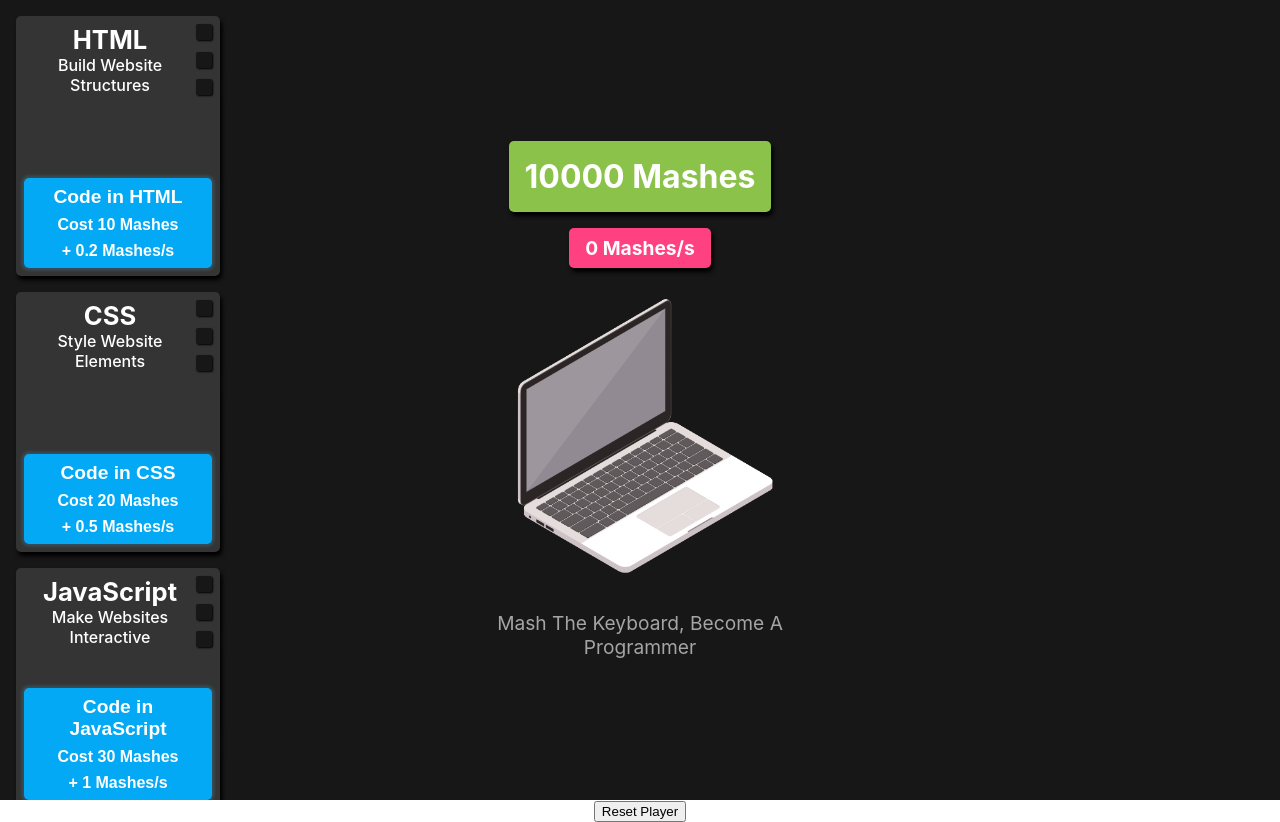
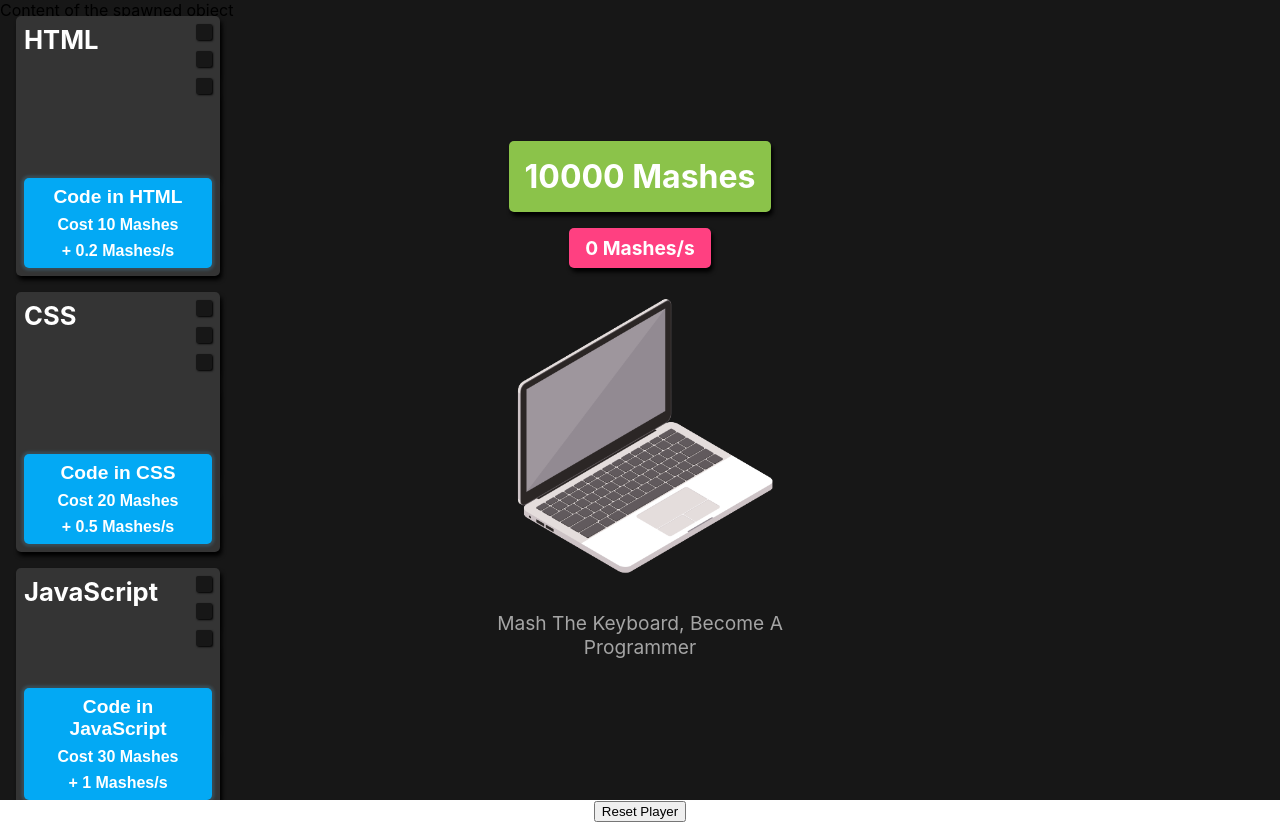
Before and after one commit to AntonErikssonCode/keyboard-masher, a React (Create React App) app: page / in a window 1280 px wide. Built offline with nearby package versions, Linux system fonts and the light colour scheme.

Commit message:
Starting to build masher

```diff
--- a/src/App.tsx
+++ b/src/App.tsx
@@ -17,15 +17,17 @@ function App() {
         name: "HTML",
         number: 0,
         perks: 0,
-        bought: true,
+        bought: false,
         perksOwned: [{ owned: false }, { owned: false }, { owned: false }],
+        mutiplier: 1,
       },
       {
         name: "CSS",
         number: 0,
         perks: 0,
-        bought: true,
+        bought: false,
         perksOwned: [{ owned: false }, { owned: false }, { owned: false }],
+        mutiplier: 1,
       },
       {
         name: "JavaScript",
@@ -33,6 +35,7 @@ function App() {
         perks: 0,
         bought: false,
         perksOwned: [{ owned: false }, { owned: false }, { owned: false }],
+        mutiplier: 1,
       },
       {
         name: "Python",
@@ -40,6 +43,7 @@ function App() {
         perks: 0,
         bought: false,
         perksOwned: [{ owned: false }, { owned: false }, { owned: false }],
+        mutiplier: 1,
       },
       {
         name: "Java",
@@ -47,6 +51,7 @@ function App() {
         perks: 0,
         bought: false,
         perksOwned: [{ owned: false }, { owned: false }, { owned: false }],
+        mutiplier: 1,
       },
     ],
   };
@@ -82,6 +87,7 @@ function App() {
       const jsonString = JSON.stringify(playerInfo);
       Cookies.set("playerInfo", jsonString, { expires: expirationTimeInDays });
       console.dir("Set Cookie");
+      console.dir(playerInfo);
     }
   }, [playerInfoLoaded, playerInfo]);
 
@@ -93,6 +99,7 @@ function App() {
         mashPerSec: calculateMashPerSec(),
       };
       setPlayerInfo(updatedPlayerInfo);
+
     }
   }, [playerInfo.upgradesOwned]);
 
@@ -126,11 +133,15 @@ function App() {
     let mashPerSec = 0;
 
     upgradesOwned.forEach((upgrade) => {
+      console.dir(upgrade)
       const upgradeData = upgradesConfig.find(
         (config) => config.name === upgrade.name
       );
       if (upgradeData) {
-        mashPerSec += upgradeData.mashPerSec * upgrade.number;
+        const upgradeModifer = upgrade.mutiplier * upgrade.number;
+
+        mashPerSec +=
+          upgradeData.mashPerSec * upgradeModifer ;
       }
     });
     return mashPerSec;
--- a/src/components/mashSection/Masher.css
+++ b/src/components/mashSection/Masher.css
@@ -47,3 +47,7 @@
   color: #a5a5a5;
   font-size: 1.2rem;
 }
+
+.spawned-object{
+  position: absolute;
+}
--- a/src/components/mashSection/Masher.tsx
+++ b/src/components/mashSection/Masher.tsx
@@ -10,7 +10,8 @@ interface MasherProps {
 function Masher(props: MasherProps) {
   const laptop = require("../../assets/laptopClean.png");
   const [isPressed, setIsPressed] = useState(false);
-
+  const [spawnedObject, setSpawnedObject] = useState({ x: 0, y: 0 });
+  const fistIMG = require("../../assets/fist.png")
   function handleMouseDown() {
     setIsPressed(true);
   }
@@ -19,8 +20,10 @@ function Masher(props: MasherProps) {
     setIsPressed(false);
   }
 
-  function handleMash() {
+  function handleMash( event: React.MouseEvent) {
     props.handleMashClick();
+    const { clientX, clientY } = event;
+    setSpawnedObject({ x: clientX, y: clientY });
   }
 
   return (
@@ -30,15 +33,30 @@ function Masher(props: MasherProps) {
       onMouseUp={handleMouseUp}
       onClick={handleMash}
     >
-      <div className="currentMashes crazy-box-shadow default-border">{showTwoDecimals(props.currentMashes)+ " Mashes"}</div>
-      <div className="mashPerSec crazy-box-shadow default-border">{showTwoDecimals(props.mashPerSec) + " Mashes/s"}</div>
+       {spawnedObject && (
+        <div
+          className="spawned-object"
+          style={{ left: spawnedObject.x, top: spawnedObject.y }}
+        >
+          Content of the spawned object
+        </div>
+      )}
 
-      <div className={`laptop-container ${isPressed ? "pressed" : ""}`} >
+
+      <div className="currentMashes crazy-box-shadow default-border">
+        {showTwoDecimals(props.currentMashes) + " Mashes"}
+      </div>
+      <div className="mashPerSec crazy-box-shadow default-border">
+        {showTwoDecimals(props.mashPerSec) + " Mashes/s"}
+      </div>
+
+      <div className={`laptop-container ${isPressed ? "pressed" : ""}`}>
         <img src={laptop} className="laptop-img " alt="laptop" />
       </div>
-      <p className="masher-flavortext">Mash The Keyboard, Become A Programmer</p>
+      <p className="masher-flavortext">
+        Mash The Keyboard, Become A Programmer
+      </p>
     </div>
-
   );
 }
 
--- a/src/components/upgradesSection/Perk.tsx
+++ b/src/components/upgradesSection/Perk.tsx
@@ -38,9 +38,34 @@ function Perk({
     const slectedPerk = slectedUpgrade.perksOwned[index].owned;
     return slectedPerk;
   }
-  useEffect(() => {
-    setIsBought(isPerkBought());
-  }, [playerInfo]);
+
+
+  function addPerkBonus(perk: any) {
+    const upgradeName = perk.parent;
+    perk.bonus.forEach((bonus: any, index: number) => {
+      const type = bonus.type;
+      switch (type) {
+        case "mash":
+          const addMash = bonus.mash;
+          const updatedPlayerInfo = {
+            ...playerInfo,
+            mashBonus: playerInfo.mashBonus + addMash,
+          };
+          handleSetPlayerInfo(updatedPlayerInfo)
+          break;
+        case "mutiply":
+          console.dir(bonus);
+          break;
+
+        case "secret":
+          break;
+
+        default:
+          break;
+      }
+    });
+  }
+
 
   function handleBuyPerk() {
     setIsBought(true);
@@ -51,7 +76,9 @@ function Perk({
           if (upgrade.name === upgradeName) {
             const updatedPerksOwned = upgrade.perksOwned.map(
               (perkOwned: any, perkIndex: number) => {
+
                 if (perkIndex === index) {
+
                   return { owned: true };
                 }
                 return perkOwned;
@@ -82,9 +109,8 @@ function Perk({
     >
       <div className="perk-info">
         <h4>{perk.name}</h4>
-        {perk.bonus.map((bonus:any) => {
-
-          return <h5>{bonus.bonusText}</h5>;
+        {perk.bonus.map((bonus: any, index: number) => {
+          return <h5 key={"perk-info" + index}>{bonus.bonusText}</h5>;
         })}
       </div>
 
--- a/src/components/upgradesSection/Upgrade.tsx
+++ b/src/components/upgradesSection/Upgrade.tsx
@@ -1,4 +1,4 @@
-import React, { useEffect, useState } from "react";
+import React, { useEffect, useState, useRef } from "react";
 import "./upgrade.css";
 import balanceConfig from "../../config/balanceConfig";
 import Perk from "./Perk";
@@ -18,6 +18,7 @@ function Upgrade({ handleSetPlayerInfo, upgrade, playerInfo }: UpgradeProps) {
   const [newCost, setNewCost] = useState(getCost(playerInfo, upgrade));
   const [bought, setBought] = useState(getBought(playerInfo, upgrade));
   const [open, setOpen] = useState(false);
+
 
   function handleOpen() {
     setOpen(!open);
@@ -104,6 +105,8 @@ function Upgrade({ handleSetPlayerInfo, upgrade, playerInfo }: UpgradeProps) {
   }
 
   function handleBuy() {
+
+
     if (playerInfo.currentMashes >= newCost) {
       const updatedPlayerInfo = {
         ...playerInfo,
@@ -124,23 +127,29 @@ function Upgrade({ handleSetPlayerInfo, upgrade, playerInfo }: UpgradeProps) {
     }
   }
 
+
   return (
     <div className="upgradesSection">
       <div
         className="upgrades-container crazy-box-shadow default-border"
         onClick={handleOpen}
+
       >
+
         <div className="upgrades-container-1">
           <div className="upgrades-container-2">
             {bought ? (
+              <>
               <h3 className="upgrade-title">
-                {name + "  (" + bought + " Days)"}
+                {name }
               </h3>
+              <h4>  {bought + " Days Practice"}</h4>
+              </>
             ) : (
               <h3 className="upgrade-title">{name + "  "}</h3>
             )}
 
-            <h4 className="upgrades-description">{description}</h4>
+
             {bought ? (
               <h4 className="upgrades-mashesPerSec">
                 {"+ " + mps + " Mashes/s"}
--- a/src/config/upgradesConfig.tsx
+++ b/src/config/upgradesConfig.tsx
@@ -9,6 +9,7 @@ const upgradesConfig = [
     perks: [
       {
         name: "Basic Blog",
+        parent:"HTML",
         cost: 10,
         description: "Create a simple blog using HTML.",
         areas: ["Content Creation", "Web Publishing"],
@@ -17,6 +18,7 @@ const upgradesConfig = [
       },
       {
         name: "Webpage from the 90s",
+        parent:"HTML",
         cost: 15,
         description: "Design a webpage with a nostalgic 90s look using HTML.",
         areas: ["Retro Web Design"],
@@ -24,6 +26,7 @@ const upgradesConfig = [
       },
       {
         name: "Responsive Layout",
+        parent:"HTML",
         cost: 30,
         description:
           "Make your website adapt to different screen sizes using CSS media queries.",
@@ -42,6 +45,7 @@ const upgradesConfig = [
     perks: [
       {
         name: "Animated Transitions",
+        parent:"CSS",
         cost: 10,
         description:
           "Add engaging animations and transitions to elements using CSS keyframes.",
@@ -50,6 +54,7 @@ const upgradesConfig = [
       },
       {
         name: "CSS Grid Layout",
+        parent:"CSS",
         cost: 15,
         description:
           "Create complex grid-based layouts with ease using CSS grid.",
@@ -58,6 +63,7 @@ const upgradesConfig = [
       },
       {
         name: "Flexbox",
+        parent:"CSS",
         cost: 30,
         description:
           "Efficiently arrange and align elements using CSS flexbox.",
@@ -76,6 +82,7 @@ const upgradesConfig = [
     perks: [
       {
         name: "Form Validation",
+        parent:"JavaScript",
         cost: 10,
         description: "Validate user inputs in forms using JavaScript.",
         areas: ["Data Validation", "Form Handling"],
@@ -83,6 +90,7 @@ const upgradesConfig = [
       },
       {
         name: "DOM Manipulation",
+        parent:"JavaScript",
         cost: 15,
         description:
           "Dynamically modify and interact with website elements using JavaScript and the Document Object Model (DOM).",
@@ -91,6 +99,7 @@ const upgradesConfig = [
       },
       {
         name: "AJAX Requests",
+        parent:"JavaScript",
         cost: 30,
         description:
           "Fetch and update data from the server asynchronously using JavaScript.",
@@ -109,6 +118,7 @@ const upgradesConfig = [
     perks: [
       {
         name: "Data Analysis",
+        parent:"Python",
         cost: 10,
         description:
           "Perform data manipulation, exploration, and analysis using Python libraries like Pandas and NumPy.",
@@ -117,6 +127,7 @@ const upgradesConfig = [
       },
       {
         name: "Web Scraping",
+        parent:"Python",
         cost: 15,
         description:
           "Extract data from websites programmatically using Python libraries like BeautifulSoup.",
@@ -125,6 +136,7 @@ const upgradesConfig = [
       },
       {
         name: "Machine Learning",
+        parent:"Python",
         cost: 30,
         description:
           "Build and train machine learning models using libraries like scikit-learn and TensorFlow.",
@@ -143,6 +155,7 @@ const upgradesConfig = [
     perks: [
       {
         name: "Object-Oriented Programming",
+        parent:"Java",
         cost: 10,
         description:
           "Learn the principles of object-oriented programming using Java.",
@@ -151,6 +164,7 @@ const upgradesConfig = [
       },
       {
         name: "Database Integration",
+        parent:"Java",
         cost: 15,
         description:
           "Connect and interact with databases using Java database connectivity (JDBC).",
@@ -159,6 +173,7 @@ const upgradesConfig = [
       },
       {
         name: "Web Services",
+        parent:"Java",
         cost: 30,
         description:
           "Build and consume web services using Java frameworks like Spring and JAX-RS.",
--- a/src/utlity/utilityFunctions.tsx
+++ b/src/utlity/utilityFunctions.tsx
@@ -1,4 +1,5 @@
 function showTwoDecimals(number:number) {
+  if(number==null) return 0;
   return Number(number.toFixed(2));
 }
 
```
Also changed, not shown: src/assets/fist.png (added).
